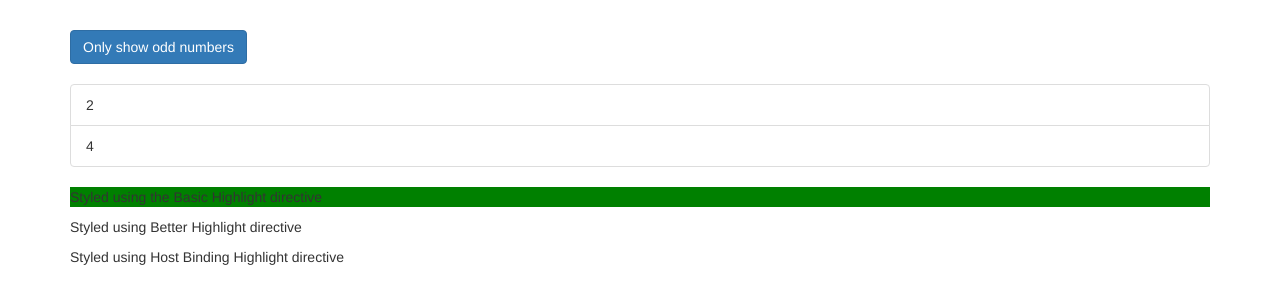
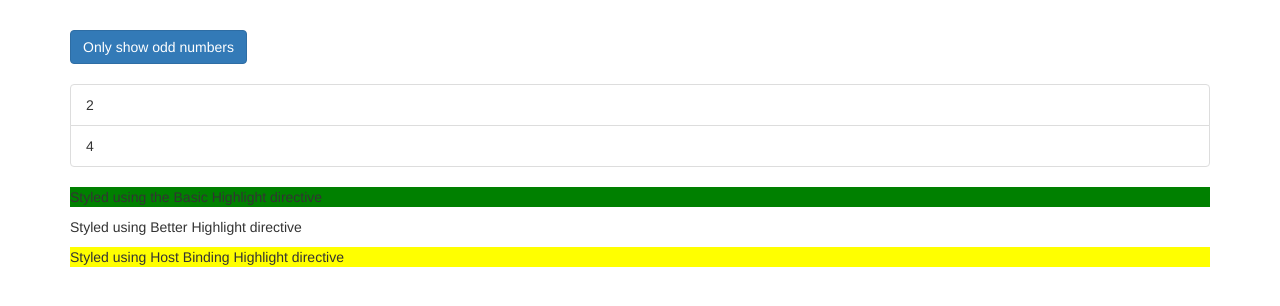
Before and after one commit to natanielmendes/angular-directives-lab, an Angular app: page / in a window 1280 px wide. Shown: the top 306 px of the page. Built offline with nearby package versions, Linux system fonts and the light colour scheme.

Commit message:
Binding to directive properties

```diff
--- a/src/app/app.component.html
+++ b/src/app/app.component.html
@@ -27,7 +27,7 @@
       </ul>
       <p appBasicHighlight>Styled using the Basic Highlight directive</p>
       <p appBetterHighlight>Styled using Better Highlight directive</p>
-      <p appHostBindingHighlight>Styled using Host Binding Highlight directive</p>
+      <p [appHostBindingHighlight]="'red'" defaultColor="yellow" [textContent]="'Styled using Host Binding Highlight directive'"></p>
     </div>
   </div>
 </div>
--- a/src/app/shared/host-binding-highlight/host-binding-highlight.directive.ts
+++ b/src/app/shared/host-binding-highlight/host-binding-highlight.directive.ts
@@ -1,23 +1,26 @@
-import { Directive, Renderer2, OnInit, ElementRef, HostListener, HostBinding } from '@angular/core';
+import { Directive, Renderer2, OnInit, ElementRef, HostListener, HostBinding, Input } from '@angular/core';
 
 @Directive({
   selector: '[appHostBindingHighlight]'
 })
 export class HostBindingHighlightDirective implements OnInit {
 
+  @Input() defaultColor: string = 'transparent';
+  @Input('appHostBindingHighlight') hightlightColor: string = 'blue';
   @HostBinding('style.backgroundColor') backgroundColor: string;
 
   constructor(private elementRef: ElementRef, private renderer: Renderer2) { }
 
   ngOnInit(): void {
+    this.backgroundColor = this.defaultColor;
     // this.backgroundColor = 'blue';
   }
 
   @HostListener('mouseenter') mouseover(eventData: Event) {
-    this.backgroundColor = 'blue';
+    this.backgroundColor = this.hightlightColor;
   }
 
   @HostListener('mouseleave') mouseleave(eventData: Event) {
-    this.backgroundColor = 'transparent';
+    this.backgroundColor = this.defaultColor;
   }
 }
```
